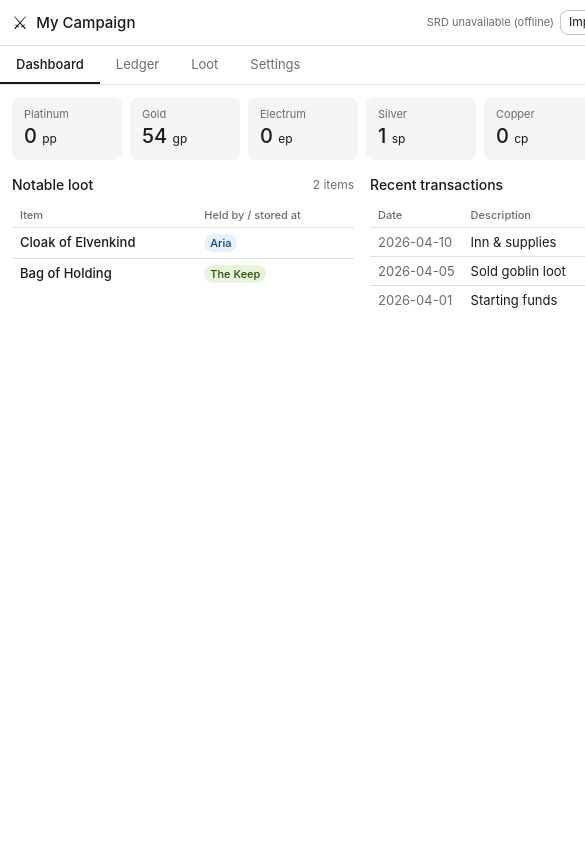
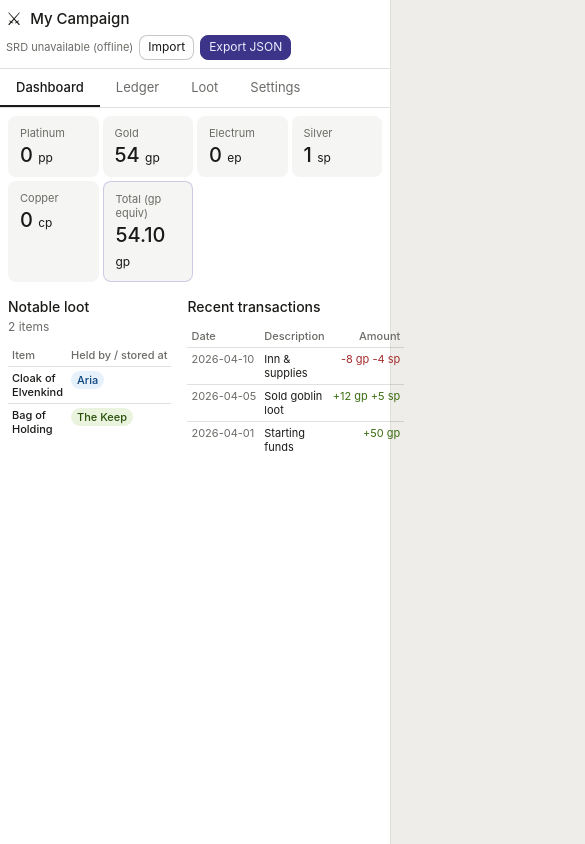
Before and after one commit to dancsims/loot-tracker, a React (Vite) app: page / in a window 390 px wide. Shown: the top 844 px of the page, 585 px wide, since content can reach past the window. Built offline with nearby package versions, Linux system fonts and the light colour scheme; no server answers.

Commit message:
Responsive layout

```diff
--- a/src/styles.css
+++ b/src/styles.css
@@ -484,14 +484,85 @@ tfoot tr td {
   font-family: var(--font);
 }
 
+
+@media (max-width: 900px) {
+  .app,
+  .content > div,
+  .settings-section,
+  .table-wrap,
+  .metrics {
+    min-width: 0 !important;
+    max-width: 100vw !important;
+    width: 100% !important;
+    box-sizing: border-box;
+  }
+  table {
+    min-width: 0 !important;
+    width: 100% !important;
+    font-size: 12px;
+  }
+}
+
+@media (max-width: 700px) {
+  .metrics {
+    grid-template-columns: repeat(auto-fit, minmax(120px, 1fr));
+  }
+  .section-header {
+    flex-direction: column;
+    align-items: flex-start;
+    gap: 4px;
+  }
+  .filter-row {
+    flex-direction: column;
+    gap: 8px;
+    align-items: stretch;
+  }
+  .add-inline {
+    flex-direction: column;
+    gap: 8px;
+    align-items: stretch;
+  }
+  .settings-section {
+    padding-left: 0;
+    padding-right: 0;
+  }
+}
+
 @media (max-width: 600px) {
   .content {
-    padding: 12px;
+    padding: 8px;
   }
   .topbar {
-    padding: 10px 12px;
+    padding: 8px 6px;
+    flex-direction: column;
+    align-items: flex-start;
+    gap: 6px;
   }
   .metrics {
     grid-template-columns: repeat(auto-fit, minmax(90px, 1fr));
+    gap: 4px;
+  }
+  .table-wrap {
+    padding: 0;
+  }
+  table,
+  th,
+  td {
+    font-size: 11px;
+    padding: 4px 4px;
+  }
+  .modal {
+    width: 98vw;
+    padding: 10px;
+  }
+  .settings-section {
+    margin-bottom: 16px;
+  }
+  .list-item {
+    flex-direction: column;
+    align-items: flex-start;
+    gap: 4px;
+    padding: 6px 4px;
+    font-size: 12px;
   }
 }
```
